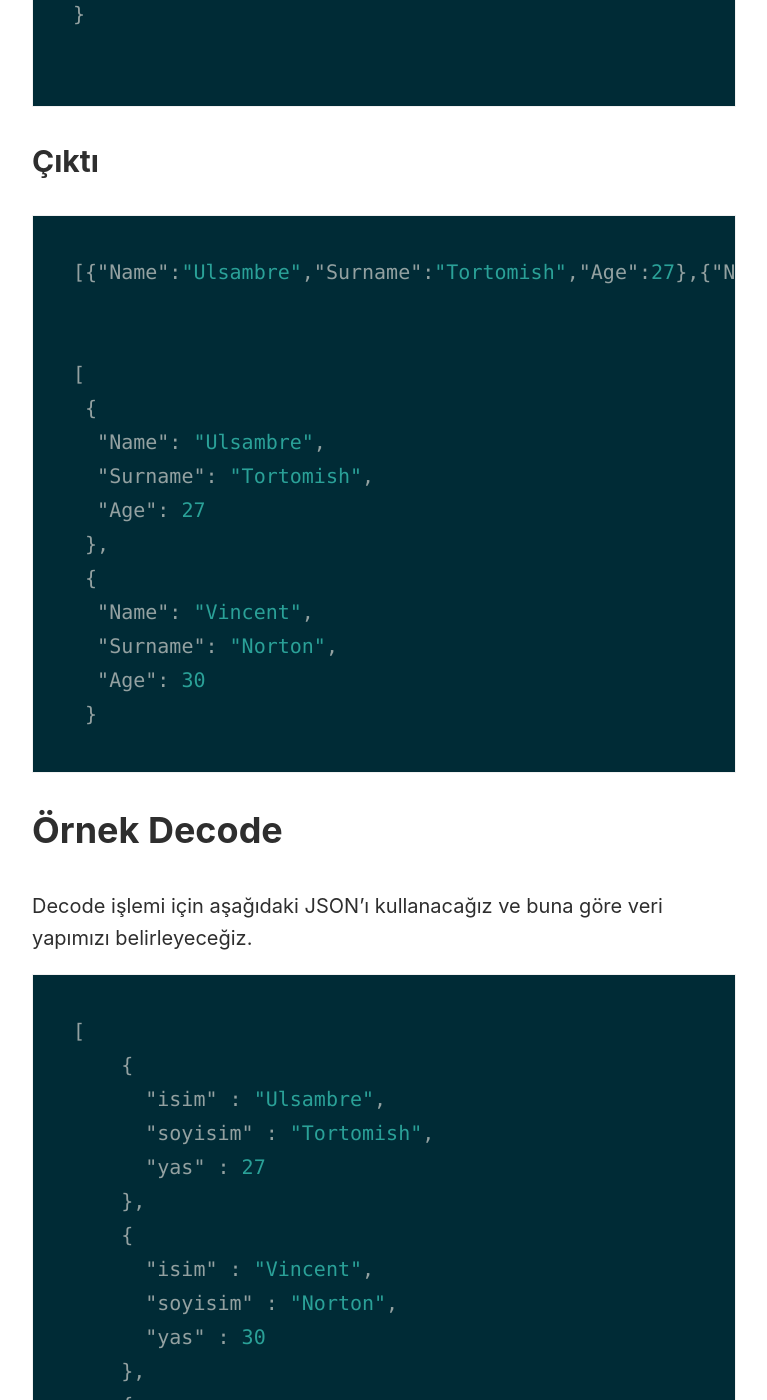
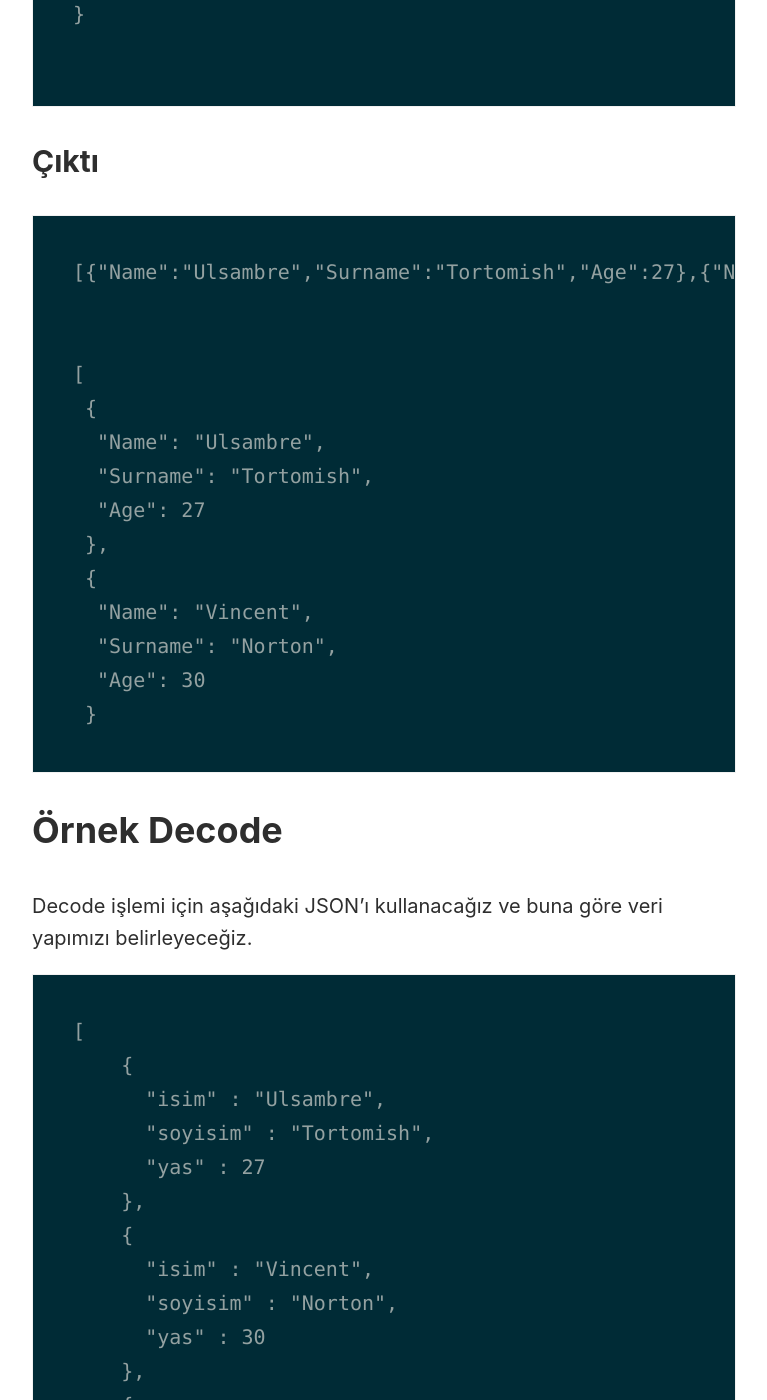
Before and after one commit to cemasma/cemasma-blog, a Jekyll site: the page built from _posts/2016-12-29-go-json-encoding-ve-decoding-islemleri.md, in a window 1280 px wide and 1400 px high, scrolled down 2231 px. Shown: the whole window, without its empty margins (256-1023 px from the left). Built offline with Jekyll 4.4.1, drawn with Linux system fonts in a browser that asks for light colours; some of the changed text lies outside the part shown.

Commit message:
typo fix

````diff
--- a/_posts/2016-12-29-go-json-encoding-ve-decoding-islemleri.md
+++ b/_posts/2016-12-29-go-json-encoding-ve-decoding-islemleri.md
@@ -60,7 +60,7 @@ func main() {
 
 ### Çıktı
 
-```json
+```
 [{"Name":"Ulsambre","Surname":"Tortomish","Age":27},{"Name":"Vincent","Surname":"Norton","Age":30}]
 
 
@@ -80,7 +80,7 @@ func main() {
 ## Örnek Decode
 
 Decode işlemi için aşağıdaki JSON'ı kullanacağız ve buna göre veri yapımızı belirleyeceğiz.
-```json
+```
 [
     {
       "isim" : "Ulsambre",
````
